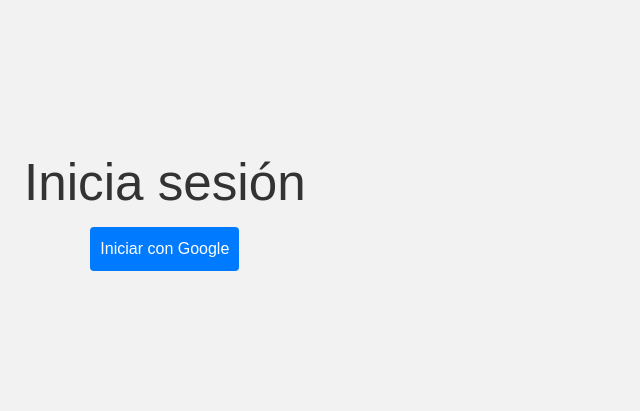
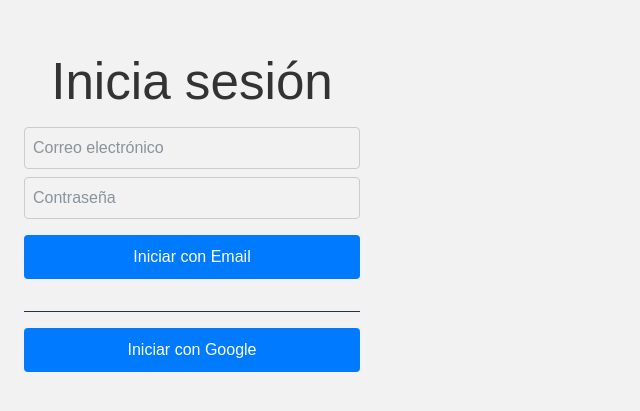
Before and after one commit to Meltgh23/Examen1p, a React (Vite) app: page /login in a window 1280 px wide. Shown: the part 187-598 px from the top of the page, without its empty margins (0-640 px from the left). Built offline with nearby package versions, Linux system fonts and the light colour scheme; no server answers.

Commit message:
actualizacion56

```diff
--- a/src/funciones/Login.jsx
+++ b/src/funciones/Login.jsx
@@ -1,26 +1,70 @@
 import { useState } from "react";
-import { auth, provider, signInWithPopup } from "../firebase";
+import { auth } from "../firebase";
+import {
+  signInWithPopup, signInWithEmailAndPassword, GoogleAuthProvider,
+} from "firebase/auth";
 import { useNavigate } from "react-router-dom";
-import "../index.css";
 
 export default function Login() {
+  const [email, setEmail] = useState("");
+  const [password, setPassword] = useState("");
+  const [error, setError] = useState("");
   const navigate = useNavigate();
 
-  const handleLogin = async () => {
+  const provider = new GoogleAuthProvider();
+
+  const handleEmailLogin = async () => {
+    setError("");
+    try {
+      await signInWithEmailAndPassword(auth, email, password);
+      navigate("/");
+    } catch (err) {
+      setError(err.message);
+    }
+  };
+
+  const handleGoogleLogin = async () => {
+    setError("");
     try {
       await signInWithPopup(auth, provider);
       navigate("/");
-    } catch (error) {
-      console.error("Error en login:", error);
+    } catch (err) {
+      setError(err.message);
     }
   };
 
   return (
-    <div className="p-6 text-center">
+    <div className="p-6 max-w-sm mx-auto text-center">
       <h1 className="text-2xl mb-4">Inicia sesión</h1>
+
+      {error && <p className="text-red-600 mb-4">{error}</p>}
+
+      <input
+        type="email"
+        placeholder="Correo electrónico"
+        value={email}
+        onChange={(e) => setEmail(e.target.value)}
+        className="border p-2 mb-2 w-full rounded"
+      />
+      <input
+        type="password"
+        placeholder="Contraseña"
+        value={password}
+        onChange={(e) => setPassword(e.target.value)}
+        className="border p-2 mb-4 w-full rounded"
+      />
       <button
-        className="bg-blue-600 text-white px-4 py-2 rounded"
-        onClick={handleLogin}
+        onClick={handleEmailLogin}
+        className="bg-blue-600 text-white px-4 py-2 rounded w-full mb-4 hover:bg-blue-700 transition"
+      >
+        Iniciar con Email
+      </button>
+
+      <hr className="my-4" />
+
+      <button
+        onClick={handleGoogleLogin}
+        className="bg-red-600 text-white px-4 py-2 rounded w-full hover:bg-red-700 transition"
       >
         Iniciar con Google
       </button>
```
